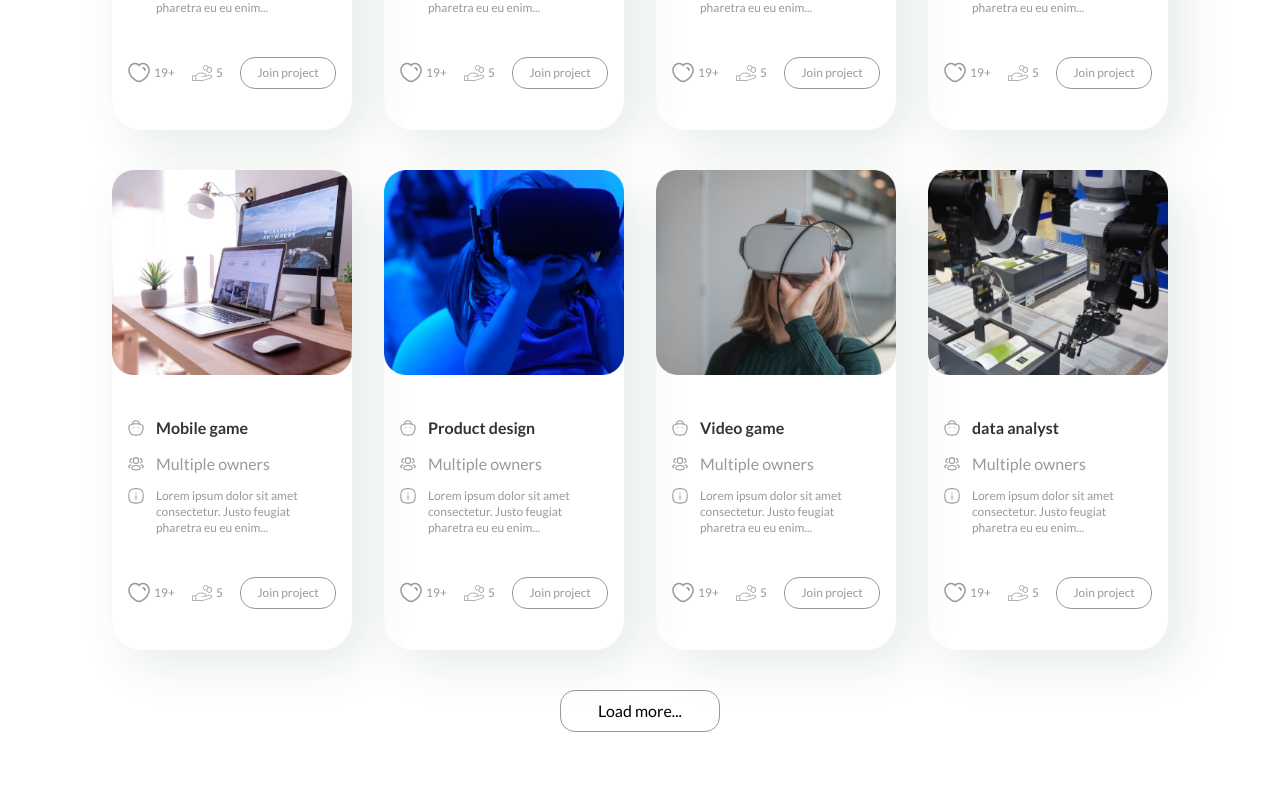
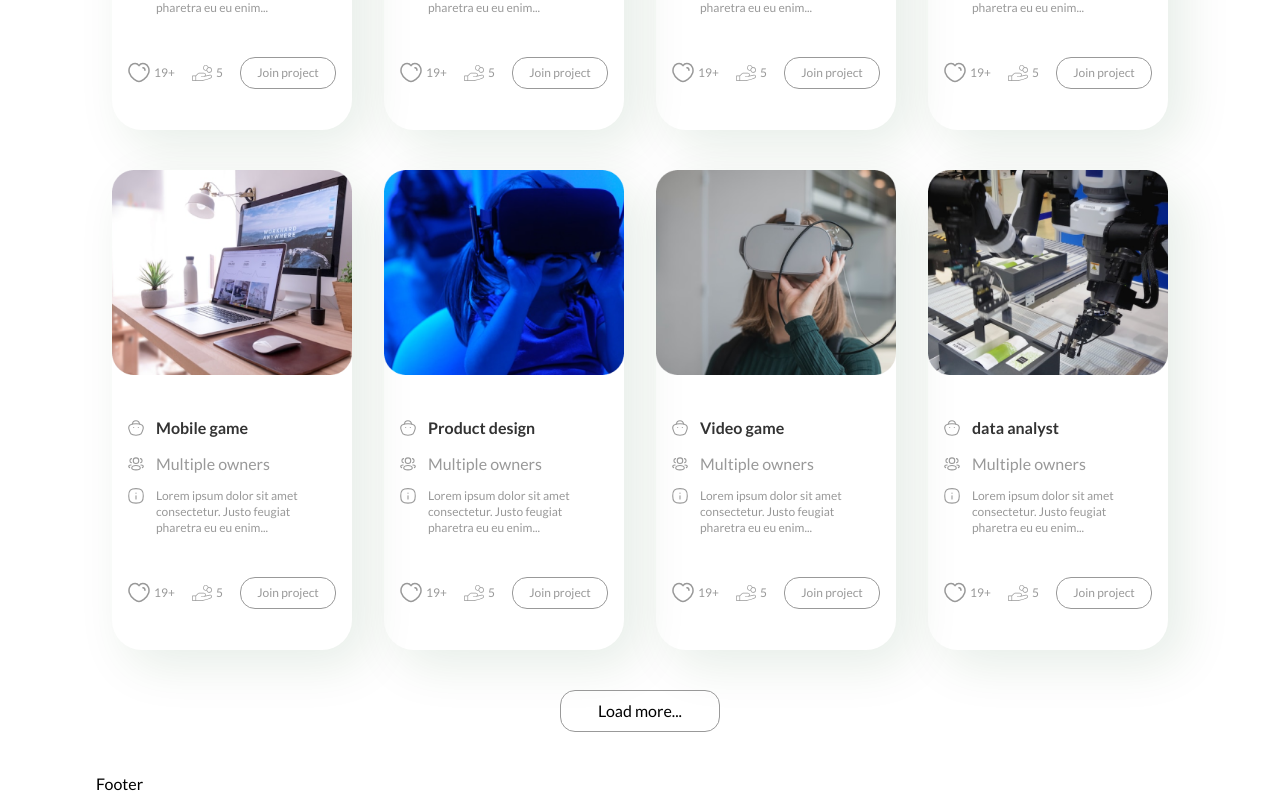
Before and after one commit to Colab-Apes/landingpage, a React (Create React App) app: page /home in a window 1280 px wide. Shown: the part 1186-1982 px from the top of the page. Before the commit the page ends 1958 px from the top, so only its background shows below. Built offline with nearby package versions, Linux system fonts and the light colour scheme.

Commit message:
added a new images

```diff
--- /dev/null
+++ b/src/Components/HomePageComponents/Footer.jsx
@@ -0,0 +1,7 @@
+import React from "react";
+
+const Footer = () => {
+  return <div>Footer</div>;
+};
+
+export default Footer;
--- a/src/Hooks/HeroHooks.jsx
+++ b/src/Hooks/HeroHooks.jsx
@@ -1,4 +1,4 @@
-import React, { useState, useEffect } from "react";
+import { useState, useEffect } from "react";
 import axios from "axios";
 import { toast } from "react-toastify";
 
--- a/src/Pages/Home.jsx
+++ b/src/Pages/Home.jsx
@@ -5,6 +5,7 @@ import img1 from "../assets/projectimages/1.png";
 import img2 from "../assets/projectimages/2.png";
 import img3 from "../assets/projectimages/3.png";
 import img4 from "../assets/projectimages/4.png";
+import Footer from "./../Components/HomePageComponents/Footer";
 const Home = () => {
   return (
     <div className=" font-lato  bg-white">
@@ -45,6 +46,7 @@ const Home = () => {
             Load more...
           </button>
         </div>
+        <Footer />
       </div>
     </div>
   );
```
Also changed, not shown: src/assets/footerimages/apehead.png (added).
